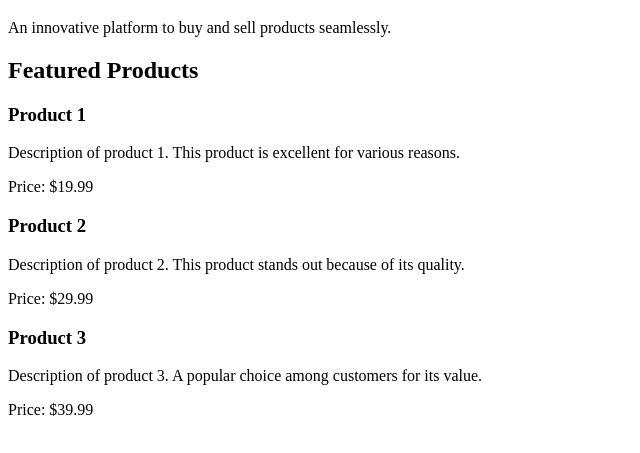
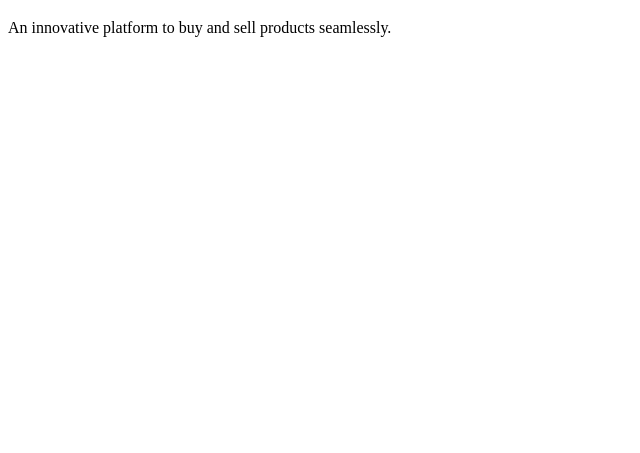
Before and after one commit to Mohammed-Dawood/HTML_Workshop, a plain HTML site: page index.html in a window 1280 px wide. Shown: the part 61-514 px from the top of the page, without its empty margins (0-640 px from the left). Drawn offline with Linux system fonts and the light colour scheme.

Commit message:
Main Content Section

```diff
--- a/index.html
+++ b/index.html
@@ -12,25 +12,11 @@
     </header>
     <!-- Main Content Section -->
     <main>
-        <section id="products">
-            <h2>Featured Products</h2>
-            <div class="product">
-                <h3>Product 1</h3>
-                <p>Description of product 1. This product is excellent for various reasons.</p>
-                <p>Price: $19.99</p>
-            </div>
-            <div class="product">
-                <h3>Product 2</h3>
-                <p>Description of product 2. This product stands out because of its quality.</p>
-                <p>Price: $29.99</p>
-            </div>
-            <div class="product">
-                <h3>Product 3</h3>
-                <p>Description of product 3. A popular choice among customers for its value.</p>
-                <p>Price: $39.99</p>
-            </div>
-        </section>
+     <section id="products">
+
+     </section>
     </main>
+    <!-- Main Content Section -->
 
   </body>
 </html>
```
